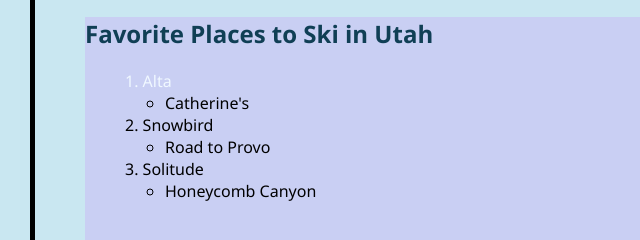
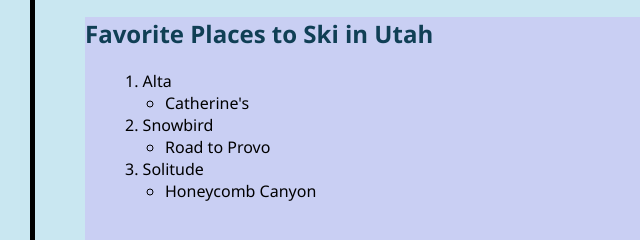
Before and after one commit to tyamitch/is201v1, a plain HTML site: page scratch.html in a window 1280 px wide. Shown: the part 226-466 px from the top of the page, 0-640 px from the left. Drawn offline with Linux system fonts and the light colour scheme.

Commit message:
Add files via upload

```diff
--- a/scratch.html
+++ b/scratch.html
@@ -16,7 +16,7 @@
     <div class="commmon mainbody">
     <h2 id="heading1">Favorite Places to Ski in Utah</h2>
     <ol>
-        <li style="color: aliceblue;">Alta</li>
+        <li>Alta</li>
             <ul>
                 <li>Catherine's</li>
             </ul>
```
